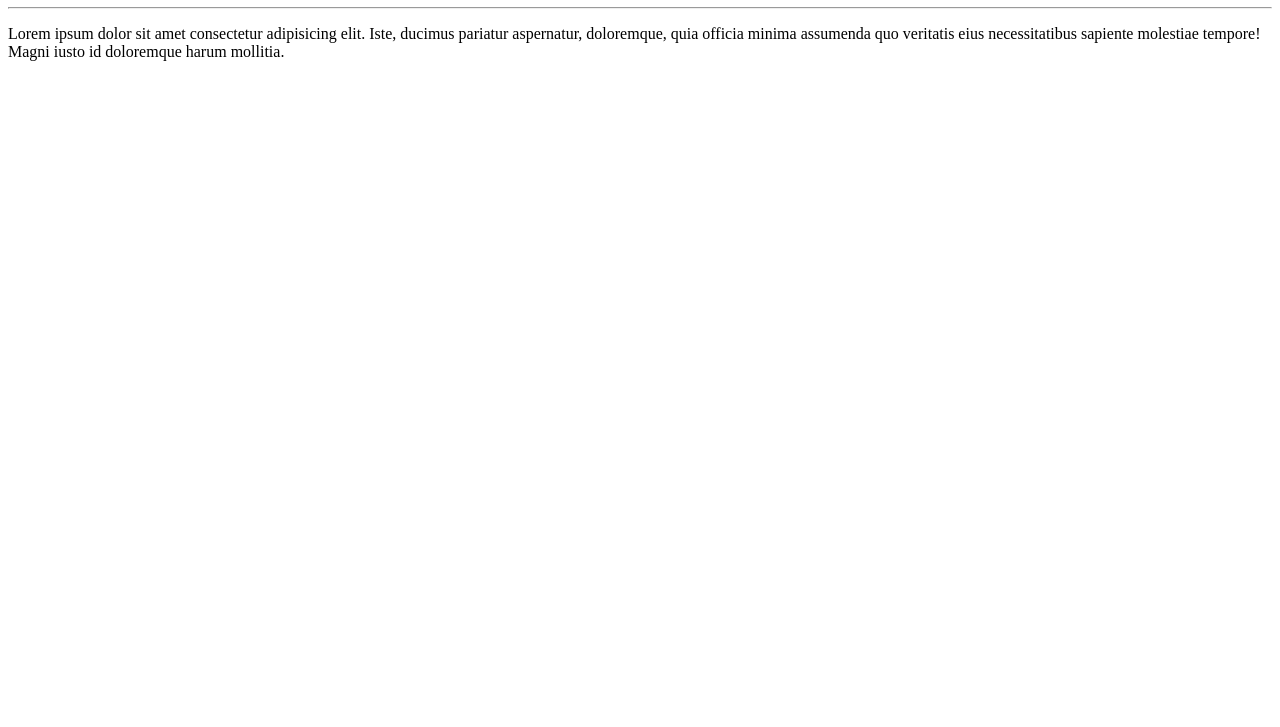
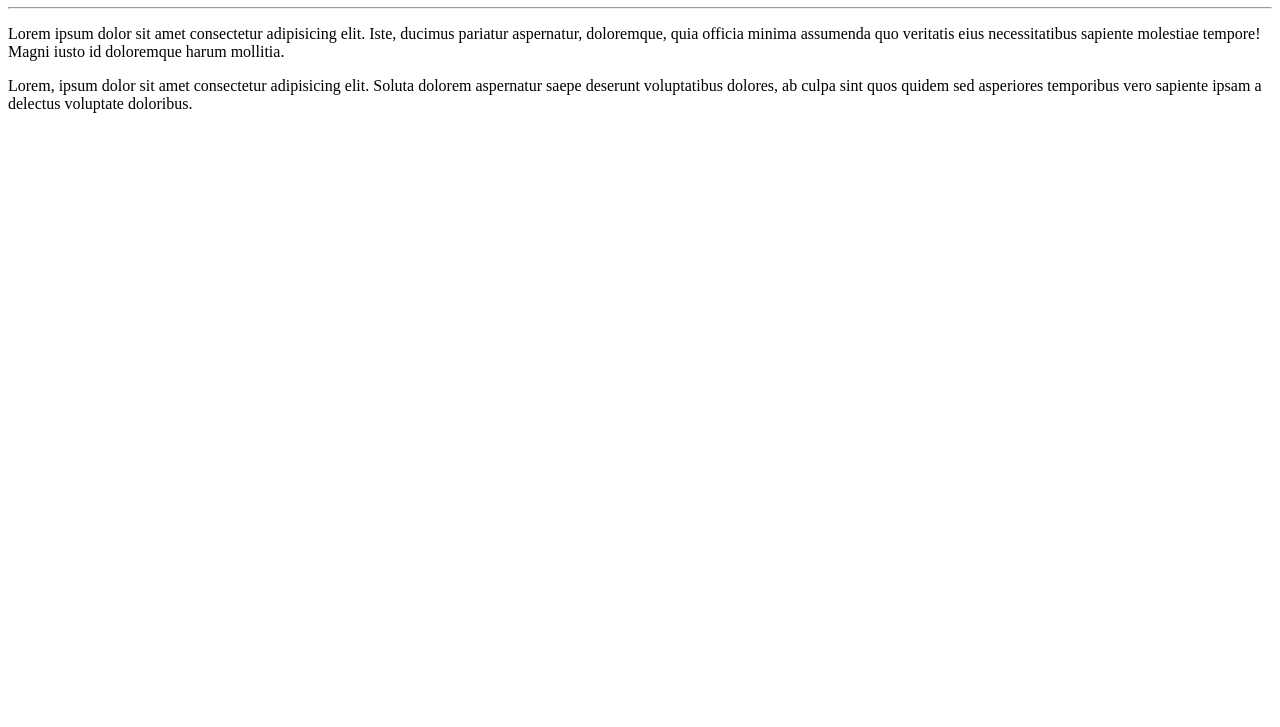
Before and after one commit to tiagorossini2007/Ola-mundo, a plain HTML site: page site-exemplo/index.html in a window 1280 px wide. Shown: the part 73-800 px from the top of the page. Drawn offline with Linux system fonts and the light colour scheme.

Commit message:
Update index.html
outra pag

```diff
--- a/site-exemplo/index.html
+++ b/site-exemplo/index.html
@@ -9,5 +9,6 @@
    <h1>Olá mundo! Meu primeiro site em repositório!</h1>
    <hr>
    <p>Lorem ipsum dolor sit amet consectetur adipisicing elit. Iste, ducimus pariatur aspernatur, doloremque, quia officia minima assumenda quo veritatis eius necessitatibus sapiente molestiae tempore! Magni iusto id doloremque harum mollitia.</p>
+   <p> Lorem, ipsum dolor sit amet consectetur adipisicing elit. Soluta dolorem aspernatur saepe deserunt voluptatibus dolores, ab culpa sint quos quidem sed asperiores temporibus vero sapiente ipsam a delectus voluptate doloribus.</p>
 </body>
 </html>
```
